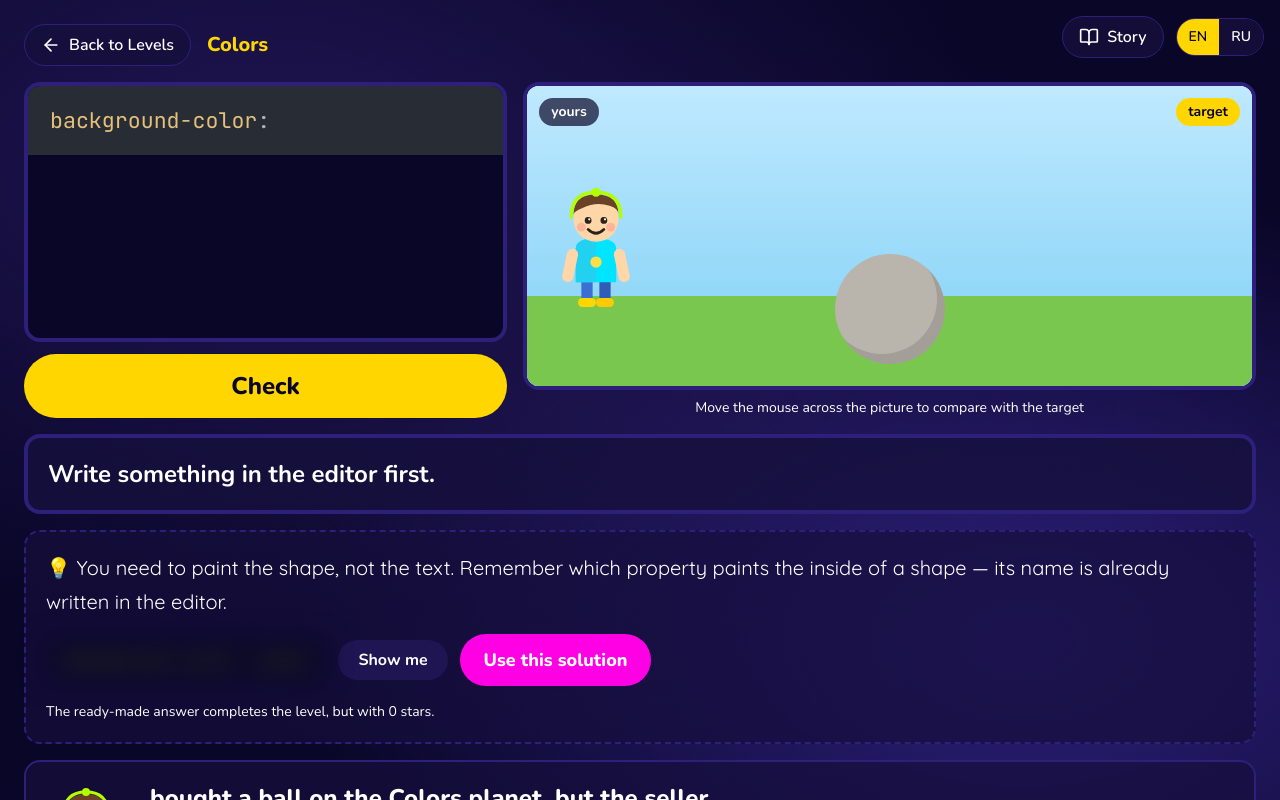
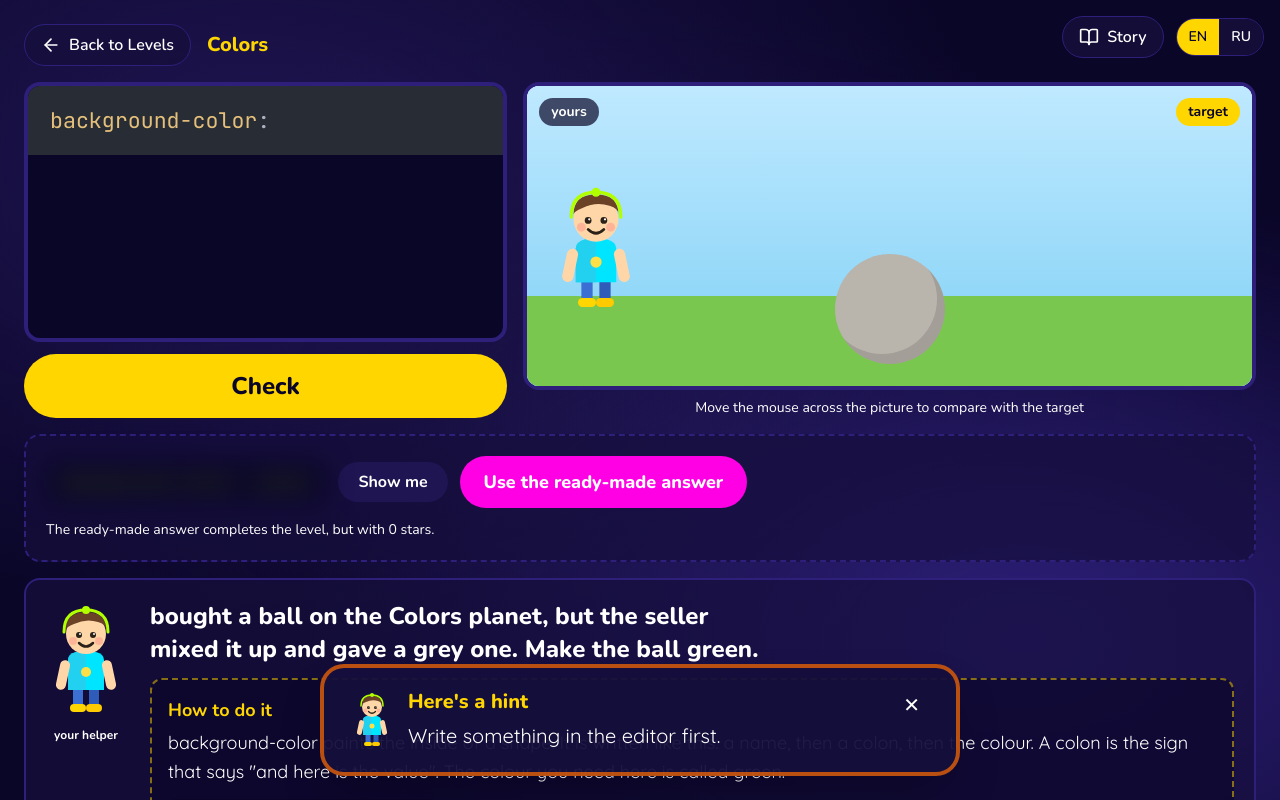
Before and after one commit to Nelenik/codenaut_v1, a Next.js app: page /play/colors/01 in a window 1280 px wide. Both pictures are taken after a click on the button "Check". Shown: the top 800 px of the page. Built offline with nearby package versions, Linux system fonts and the light colour scheme.

Commit message:
Show task hints in a friendly toast and clean up dictionaries

```diff
--- a/src/components/HintLadder.tsx
+++ b/src/components/HintLadder.tsx
@@ -3,9 +3,7 @@
 import { useState } from 'react';
 
 type Props = {
-  /** Step 1 — words pointing at what to change. Always visible after a failed check. */
-  guidingHint: string;
-  /** Step 3 — fills the editor in and completes the level at the cost of every star. */
+  /** Fills the editor in and completes the level at the cost of every star. */
   solution: string;
   labels: {
     reveal: string;
@@ -17,22 +15,15 @@ type Props = {
 
 /**
  * A child must never be stuck with no way forward, so the ladder always ends at
- * a working answer. It is deliberately short: guiding words, then the answer
- * with the characters hidden, then the answer itself. The third step costs
- * every star for the level but still completes it — a 7-year-old stuck on task
- * 3 of 5 is a worse outcome than one who learns by watching an answer once.
+ * a working answer. The first rung — guiding words — is not here: it arrives in
+ * the hint toast after a failed check, so the words and the mechanism stay in
+ * one place instead of the same hint appearing twice in two different boxes.
  */
-export default function HintLadder({ guidingHint, solution, labels, onUseSolution }: Props) {
+export default function HintLadder({ solution, labels, onUseSolution }: Props) {
   const [revealed, setRevealed] = useState(false);
 
   return (
-    <div className="rounded-2xl bg-space-800/70 border-2 border-dashed border-space-600 p-4 md:p-5 flex flex-col gap-4">
-      <p className="text-lg md:text-xl text-space-100 leading-relaxed">
-        <span className="font-display font-bold text-planet-yellow">💡 </span>
-        {guidingHint}
-      </p>
-
-      <div className="flex flex-wrap items-center gap-3">
+    <div className="rounded-2xl bg-space-800/70 border-2 border-dashed border-space-600 p-4 md:p-5 flex flex-wrap items-center gap-3">
       <code
         className={`px-4 py-2 rounded-lg bg-space-900 font-mono text-lg select-none transition-all ${
           revealed ? 'text-planet-lime' : 'text-planet-lime/40 blur-md'
@@ -56,9 +47,8 @@ export default function HintLadder({ guidingHint, solution, labels, onUseSolutio
       >
         {labels.useSolution}
       </button>
-      </div>
 
-      <p className="text-sm text-space-300 font-display">{labels.solutionCosts}</p>
+      <p className="w-full text-sm text-space-300 font-display">{labels.solutionCosts}</p>
     </div>
   );
 }
--- a/src/components/LevelScreen.tsx
+++ b/src/components/LevelScreen.tsx
@@ -16,6 +16,7 @@ import CssEditor from '@/components/CssEditor';
 import PlayfieldPreview from '@/components/PlayfieldPreview';
 import CheckButton from '@/components/CheckButton';
 import HintLadder from '@/components/HintLadder';
+import ResultToast from '@/components/ResultToast';
 import Loading from '@/components/Loading';
 
 type Result = {
@@ -253,11 +254,29 @@ export default function LevelScreen({ worldId, levelId }: Props) {
         </div>
       ) : null}
 
-      {result && !celebrating ? <ResultMessage result={result} /> : null}
+      {result && !celebrating ? (
+        <ResultToast
+          kind={result.kind === 'rightLookWrongProperty' ? 'praise' : result.kind === 'nothingTyped' ? 'empty' : 'hint'}
+          title={
+            result.kind === 'rightLookWrongProperty'
+              ? t('toast.praiseTitle')
+              : result.kind === 'nothingTyped'
+                ? t('toast.hintTitle')
+                : t('toast.hintTitle')
+          }
+          text={
+            result.kind === 'rightLookWrongProperty'
+              ? t('level.wrongProperty', { property: result.expected ?? '' })
+              : result.kind === 'nothingTyped'
+                ? t('level.nothingTyped')
+                : (t(`${taskKey}.hints.0`) || t('level.nothingTyped'))
+          }
+          onDismiss={() => setResult(null)}
+        />
+      ) : null}
 
       {showingHints && !celebrating ? (
         <HintLadder
-          guidingHint={t(`${taskKey}.hints.0`)}
           solution={task.config.solution}
           labels={{
             reveal: t('level.reveal'),
@@ -278,30 +297,3 @@ export default function LevelScreen({ worldId, levelId }: Props) {
     </main>
   );
 }
-
-function ResultMessage({ result }: { result: Result }) {
-  const { t } = useTranslation();
-
-  const styles: Record<string, string> = {
-    success: 'bg-lime-400/20 border-lime-400 text-lime-100',
-    rightLookWrongProperty: 'bg-planet-yellow/20 border-planet-yellow text-yellow-50',
-    wrong: 'bg-space-800/80 border-space-600 text-white',
-    nothingTyped: 'bg-space-800/80 border-space-600 text-white',
-  };
-
-  const text: Record<string, string> = {
-    success: t('level.success'),
-    rightLookWrongProperty: t('level.wrongProperty', { property: result.expected ?? '' }),
-    wrong: t('level.wrongLook'),
-    nothingTyped: t('level.nothingTyped'),
-  };
-
-  return (
-    <div
-      role="status"
-      className={`rounded-2xl border-4 p-4 md:p-5 font-display text-xl md:text-2xl font-bold ${styles[result.kind]}`}
-    >
-      {text[result.kind]}
-    </div>
-  );
-}
--- /dev/null
+++ b/src/components/ResultToast.tsx
@@ -0,0 +1,44 @@
+'use client';
+
+type Kind = 'hint' | 'praise' | 'empty';
+
+type Props = {
+  kind: Kind;
+  title: string;
+  text: string;
+  onDismiss: () => void;
+};
+
+/**
+ * A wrong check must never feel like a scolding. This floats over the page in
+ * warm amber rather than red, stays until the child acts again (a hint they
+ * cannot finish reading is not a hint), and does not block the editor.
+ */
+export default function ResultToast({ kind, title, text, onDismiss }: Props) {
+  const accent = kind === 'praise' ? 'border-planet-yellow' : 'border-planet-orange/70';
+
+  return (
+    <div
+      role="status"
+      aria-live="polite"
+      className={`fixed bottom-6 left-1/2 -translate-x-1/2 z-40 w-[min(92vw,40rem)] rounded-3xl border-4 ${accent} bg-space-800/95 shadow-2xl px-5 py-4 md:px-7 md:py-5 flex gap-4 items-start`}
+    >
+      <img src="/assets/kid.svg" alt="" className="w-10 h-16 shrink-0" />
+
+      <div className="flex-1 min-w-0">
+        <p className="font-display text-lg md:text-xl font-extrabold text-planet-yellow mb-1">
+          {title}
+        </p>
+        <p className="text-lg md:text-xl text-space-50 leading-relaxed">{text}</p>
+      </div>
+
+      <button
+        onClick={onDismiss}
+        aria-label="close"
+        className="p-2 rounded-full text-space-300 hover:text-white hover:bg-space-700 transition-colors text-xl leading-none shrink-0"
+      >
+        ✕
+      </button>
+    </div>
+  );
+}
--- a/src/i18n/en.json
+++ b/src/i18n/en.json
@@ -5,8 +5,7 @@
       "colors": "Colors",
       "sizes": "Sizes"
     },
-    "bookButton": "Story",
-    "language": "Language"
+    "bookButton": "Story"
   },
   "nameEntry": {
     "title": "What is your name?",
@@ -22,9 +21,6 @@
     "close": "Back to Map"
   },
   "levelList": {
-    "title": "Levels",
-    "stars": "Stars",
-    "locked": "Locked",
     "back": "Back"
   },
   "level": {
@@ -38,17 +34,13 @@
     "next": "Next task",
     "nothingTyped": "Write something in the editor first.",
     "wrongProperty": "You got the look you wanted — well done! But the property to use here is {{property}}.",
-    "wrongLook": "Not quite. {{hint}}",
-    "hint1": "Hint: {{hint}}",
-    "hint2": "The answer shape is hidden. Click to reveal.",
-    "hint3": "Here's the answer: {{solution}}",
     "reveal": "Show me",
     "useSolution": "Use the ready-made answer",
-    "solutionCosts": "The ready-made answer completes the level, but with 0 stars.",
-    "useSolution": "Use this solution",
-    "starsAwarded": "You earned {{stars}} stars!",
-    "levelComplete": "Level complete!",
-    "nextLevel": "Next level"
+    "solutionCosts": "The ready-made answer completes the level, but with 0 stars."
+  },
+  "toast": {
+    "hintTitle": "Here's a hint",
+    "praiseTitle": "Almost!"
   },
   "common": {
     "loading": "Loading...",
@@ -62,9 +54,7 @@
       "teachBody": "background-color paints the inside of a shape. It is written like this: a name, then a colon, then the colour. A colon is the sign that says \"and here is the value\". The colour you need here is called green.",
       "example": "background-color: blue",
       "hints": [
-        "You need to paint the shape, not the text. Remember which property paints the inside of a shape — its name is already written in the editor.",
-        "The colour you need here is called green.",
-        "Ready-made solution: background-color: green"
+        "You need to paint the shape, not the text. Remember which property paints the inside of a shape — its name is already written in the editor."
       ]
     }
   }
--- a/src/i18n/ru.json
+++ b/src/i18n/ru.json
@@ -5,8 +5,7 @@
       "colors": "Цвета",
       "sizes": "Размеры"
     },
-    "bookButton": "История",
-    "language": "Язык"
+    "bookButton": "История"
   },
   "nameEntry": {
     "title": "Как тебя зовут?",
@@ -22,9 +21,6 @@
     "close": "Назад к карте"
   },
   "levelList": {
-    "title": "Уровни",
-    "stars": "Звезды",
-    "locked": "Заблокировано",
     "back": "Назад"
   },
   "level": {
@@ -38,17 +34,13 @@
     "next": "Дальше",
     "nothingTyped": "Сначала напиши что-нибудь в редакторе.",
     "wrongProperty": "Ты получил нужный вид — молодец! Но свойство, которое надо использовать здесь — {{property}}.",
-    "wrongLook": "Не совсем. {{hint}}",
-    "hint1": "Подсказка: {{hint}}",
-    "hint2": "Форма ответа скрыта. Нажми, чтобы увидеть.",
-    "hint3": "Вот ответ: {{solution}}",
     "reveal": "Показать",
     "useSolution": "Вписать готовый ответ",
-    "solutionCosts": "Готовый ответ завершит уровень, но звёзд будет 0.",
-    "useSolution": "Использовать это решение",
-    "starsAwarded": "Ты получил {{stars}} звёзд!",
-    "levelComplete": "Уровень пройден!",
-    "nextLevel": "Следующий уровень"
+    "solutionCosts": "Готовый ответ завершит уровень, но звёзд будет 0."
+  },
+  "toast": {
+    "hintTitle": "Подсказка",
+    "praiseTitle": "Почти получилось!"
   },
   "common": {
     "loading": "Загрузка...",
@@ -62,9 +54,7 @@
       "teachBody": "background-color красит фигуру внутри. Пишется так: сначала имя, потом двоеточие, потом цвет. Двоеточие — это знак «а дальше значение». Нужный цвет здесь называется green.",
       "example": "background-color: blue",
       "hints": [
-        "Тебе нужно покрасить фигуру, а не текст. Вспомни, какое свойство красит внутри фигуры — его имя уже написано в редакторе.",
-        "Нужный цвет здесь называется green.",
-        "Готовое решение: background-color: green"
+        "Ты красишь фигуру, а не текст. Вспомни, какое свойство красит внутри фигуры — его имя уже написано в редакторе."
       ]
     }
   }
```
Lines whose indentation alone changed are shown as unchanged.
